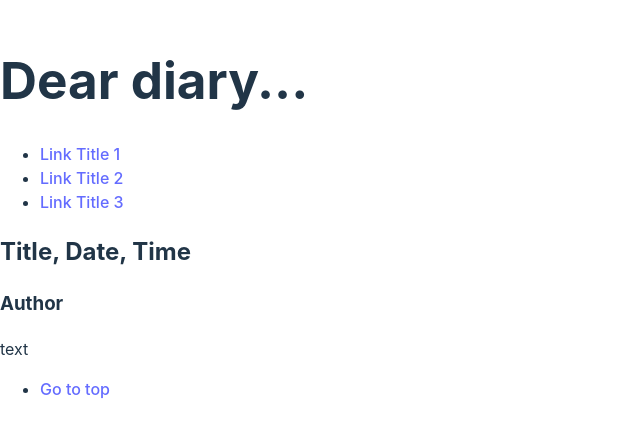
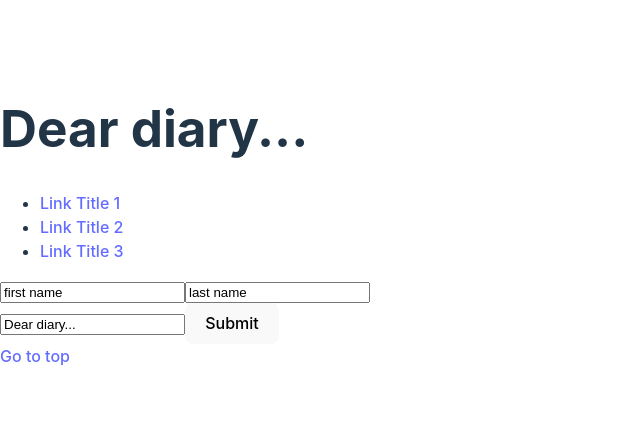
Before and after one commit to dwaynah123/flatiron-phase-2-react-project-front-end, a React (Vite) app: page / in a window 1280 px wide. Shown: the part 183-620 px from the top of the page, without its empty margins (0-640 px from the left). Built offline with nearby package versions, Linux system fonts and the light colour scheme.

Commit message:
added more of a layout to app

```diff
--- a/src/components/Footer.jsx
+++ b/src/components/Footer.jsx
@@ -3,9 +3,7 @@ const Footer = () => {
         <>
             <footer>
                 <nav>
-                    <ul>
-                        <li> <a href="#top"> Go to top </a> </li>
-                    </ul>
+                    <a href="#top"> Go to top </a>
                 </nav>
             </footer>
         </>
--- a/src/components/Posts.jsx
+++ b/src/components/Posts.jsx
@@ -1,12 +1,55 @@
-const Posts = () => {
+import React, { useState } from "react";
+
+function Posts() {
+  const [firstName, setFirstName] = useState("first name");
+  const [lastName, setLastName] = useState("last name");
+  const [text, setText] = useState("Dear diary...");
+  const [submittedData, setSubmittedData] = useState([]);
+
+  function handleFirstNameChange(event) {
+    setFirstName(event.target.value);
+  }
+
+  function handleLastNameChange(event) {
+    setLastName(event.target.value);
+  }
+
+  function handleTextChange(event) {
+    setText(event.target.value);
+  }
+
+  function handleSubmit(event) {
+    event.preventDefault();
+    const formData = { firstName: firstName, lastName: lastName, text: text};
+    const dataArray = [...submittedData, formData];
+    setSubmittedData(dataArray);
+    setFirstName("");
+    setLastName("");
+    setText("");
+  }
+
+  const listOfSubmissions = submittedData.map((data, index) => {
     return (
-        <>
-            <main>
-                <h2>Title, Date, Time</h2>
-                <h3>Author</h3>
-                <p>text</p>
-            </main>
-        </>
-    )
+      <div key={index}>
+        {data.firstName} {data.lastName}
+        <br></br>
+        {data.text}
+      </div>
+    );
+  });
+
+  return (
+    <div>
+      <form onSubmit={handleSubmit}>
+        <input type="text" onChange={handleFirstNameChange} value={firstName} />
+        <input type="text" onChange={handleLastNameChange} value={lastName} />
+        <br></br>
+        <input type="text" onChange={handleTextChange} value={text} />
+        <button type="submit">Submit</button>
+      </form>
+      {listOfSubmissions}
+    </div>
+  );
 }
+
 export default Posts;
```
